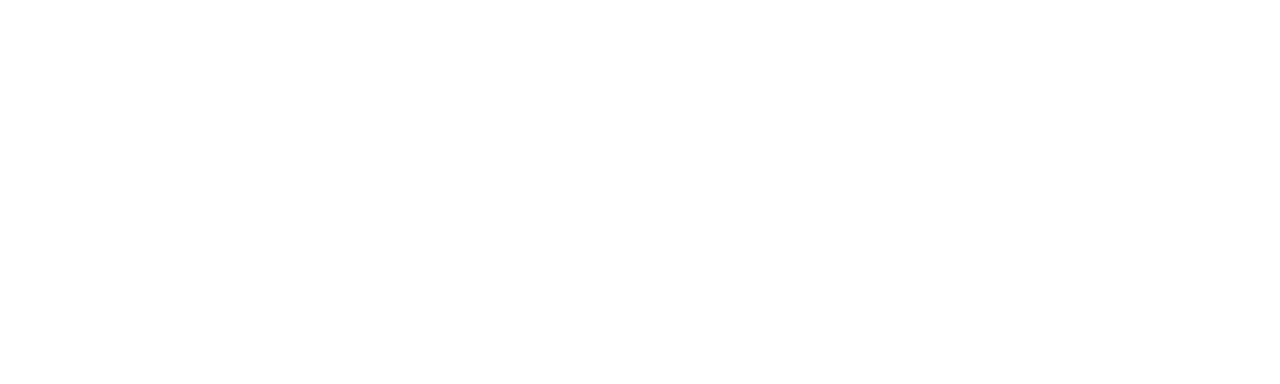
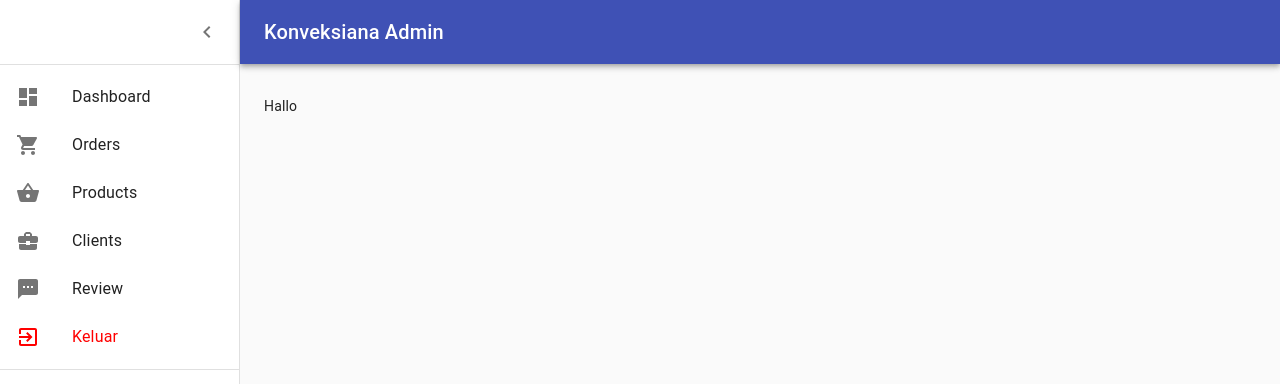
Before and after one commit to pramesywaraj/konveksianaadminapps, a React (Create React App) app: page /users in a window 1280 px wide. Shown: the top 384 px of the page. Built offline with nearby package versions, Linux system fonts and the light colour scheme; sample sign-in values are in the browser's storage.

Commit message:
add user list container and router

```diff
--- a/src/App.js
+++ b/src/App.js
@@ -11,6 +11,7 @@
 
 // With React Hooks
 import OrderDetailContainer from './Components/Order/OrderDetail/OrderDetailContainer';
+import UserContainer from './Components/User/UserContainer';
 
 
 import { history } from './Helpers';
@@ -25,6 +26,7 @@
           <Route exact path='/' render={() => (<Redirect to="/dashboard" />)} />
 
           <PrivateRoute exact path='/dashboard' component={Dashboard}/>
+          <PrivateRoute exact path='/users' component={UserContainer}/>
           <PrivateRoute exact path='/orders' component={Order}/>
           <PrivateRoute exact path='/orders/:orderId' component={OrderDetailContainer}/>
           <PrivateRoute exact path='/products' component={ProductContainer}/>
--- a/src/Components/Dashboard/DashboardElements/TotalUser.js
+++ b/src/Components/Dashboard/DashboardElements/TotalUser.js
@@ -6,7 +6,8 @@
 
 const useStyles = makeStyles(theme => ({
     root: {
-        height: '100%'
+        height: '100%',
+        cursor: 'pointer'
     },
     content: {
         alignItems: 'center',
@@ -35,13 +36,14 @@
 }));
 
 export const TotalUser = props => {
-    const { className, userCount } = props;
+    const { className, userCount, goToUserList } = props;
 
     const classes = useStyles();
 
     return (
         <Card
             className={clsx(classes.root, className)}
+            onClick={goToUserList}
         >
             <CardContent>
                 <Grid
--- a/src/Components/Dashboard/DashboardLayout.js
+++ b/src/Components/Dashboard/DashboardLayout.js
@@ -1,5 +1,6 @@
 import React, {useState, useEffect} from 'react';
 import axios from 'axios';
+import { history } from '../../Helpers/history';
 import config from '../../Services/config';
 import { makeStyles } from '@material-ui/core/styles';
 import { Grid } from '@material-ui/core';
@@ -59,6 +60,10 @@
         }
     }
 
+    const goToUserList = () => {
+        history.push('/users');
+    }
+
     if(data.users !== '' || data.orders !== '' || data.pendingOrders !== '') return (
         <div className={classes.root}>
             <Grid
@@ -72,7 +77,10 @@
                     xl={3}
                     xs={12}
                 >
-                    <TotalUser userCount={data.users}/>
+                    <TotalUser
+                        userCount={data.users}
+                        goToUserList={goToUserList}
+                    />
                 </Grid>
                 <Grid
                     item
--- /dev/null
+++ b/src/Components/User/UserContainer.js
@@ -0,0 +1,13 @@
+import React from 'react'
+
+export default function UserContainer() {
+
+
+
+
+    return (
+        <div>
+            Hallo
+        </div>
+    )
+}
```
